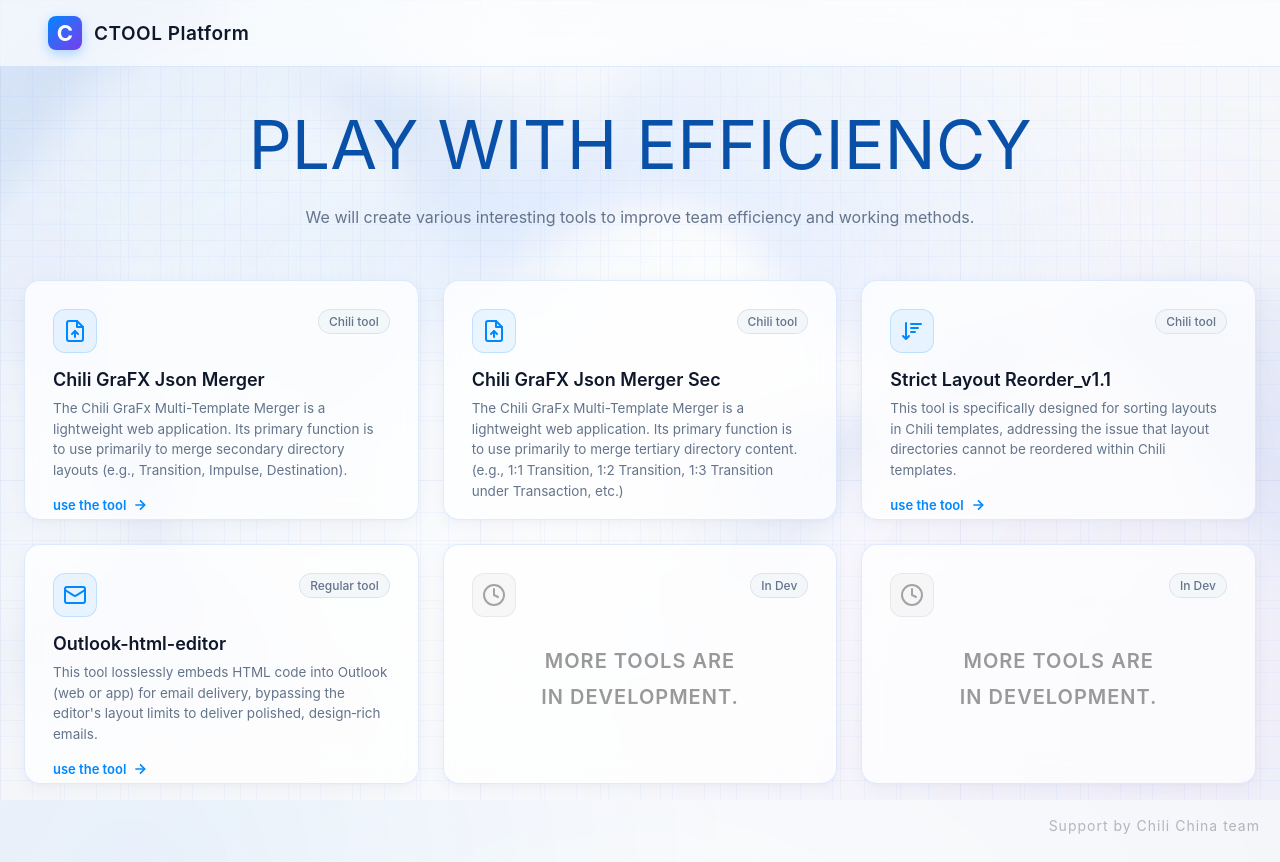
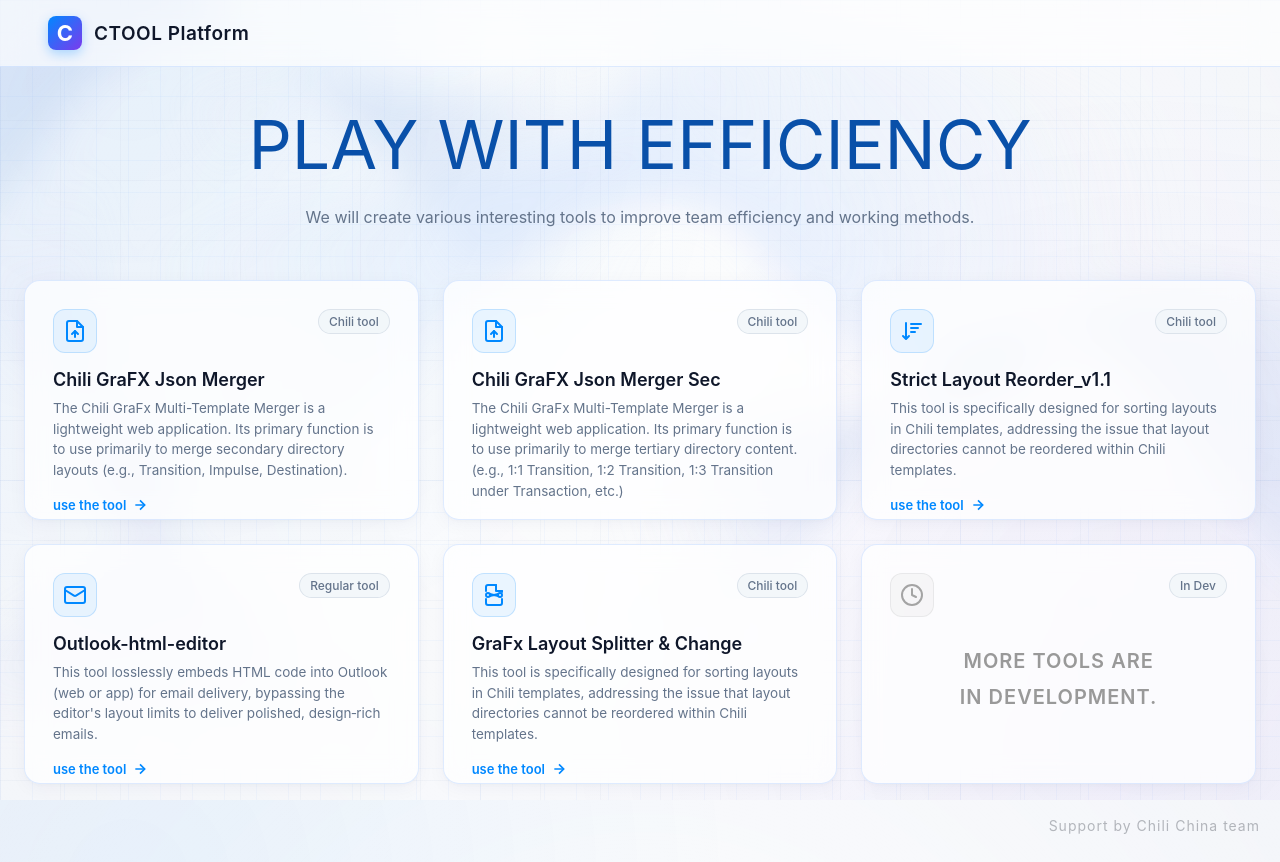
Before and after one commit to Chili-AsiaTeam/CTool-Platform, a plain HTML site: page index.html in a window 1280 px wide. Drawn offline with Linux system fonts and the light colour scheme.

Commit message:
Refactor card elements in index.html

```diff
--- a/index.html
+++ b/index.html
@@ -47,7 +47,7 @@
         <!-- 功能模块网格 -->
         <div class="grid-container">
 
-            <div class="card" id="merger" data-module="ai" id="card-ai" >
+            <div class="card" id="merger" data-module="ai"  >
                 <div class="card-header">
                     <div class="card-icon">
                         <svg width="24" height="24" viewBox="0 0 24 24" fill="none" stroke="currentColor" stroke-width="2" stroke-linecap="round" stroke-linejoin="round">
@@ -71,7 +71,7 @@
                 </div>
             </div>
 
-			<div class="card" id="merger_sec" data-module="ai" id="card-ai">
+			<div class="card" id="merger_sec" data-module="ai" >
 			    <div class="card-header">
 			        <div class="card-icon">
 			            <svg width="24" height="24" viewBox="0 0 24 24" fill="none" stroke="currentColor" stroke-width="2" stroke-linecap="round" stroke-linejoin="round">
@@ -95,7 +95,7 @@
 			    </div>
 			</div>
 
-           <div class="card" id="reorder" data-module="ai" id="card-ai">
+           <div class="card" id="reorder" data-module="ai"/>
                <div class="card-header">
                    <div class="card-icon">
                        <svg width="24" height="24" viewBox="0 0 24 24" fill="none" stroke="currentColor" stroke-width="2" stroke-linecap="round" stroke-linejoin="round">
@@ -121,7 +121,7 @@
                </div>
            </div>
 
-		   <div class="card" id="outlook" data-module="ai" id="card-ai">
+		   <div class="card" id="outlook" data-module="ai" >
 		       <div class="card-header">
 		           <div class="card-icon">
 		               <svg width="24" height="24" viewBox="0 0 24 24" fill="none" stroke="currentColor" stroke-width="2" stroke-linecap="round" stroke-linejoin="round">
@@ -143,29 +143,37 @@
 		       </div>
 		   </div>
 
-
-
-            <div class="card" data-module="inDev" id="card-devops">
+           <div class="card" id="splitter" data-module="ai">
                <div class="card-header">
                    <div class="card-icon">
                       <svg width="24" height="24" viewBox="0 0 24 24" fill="none" stroke="currentColor" stroke-width="2" stroke-linecap="round" stroke-linejoin="round">
-						  <!-- 表盘外圈 -->
-						  <circle cx="12" cy="12" r="10"></circle>
-						  <!-- 指在 12 点和 3 点之间的指针（等待状态） -->
-						  <polyline points="12 6 12 12 16 14"></polyline>
+                        <!-- 顶部上半截文件 -->
+                        <path d="M14 2H6a2 2 0 0 0-2 2v4"></path>
+                        <polyline points="14 2 14 8 20 8"></polyline>
+                        <path d="M20 8v1"></path>
+
+                        <!-- 底部下半截文件 -->
+                        <path d="M4 16v4a2 2 0 0 0 2 2h12a2 2 0 0 0 2-2v-4"></path>
+
+                        <!-- 中间裁切剪刀符号 -->
+                        <circle cx="6" cy="12" r="2"></circle>
+                        <circle cx="18" cy="12" r="2"></circle>
+                        <path d="M7.8 11.1L12 12l4.2-0.9"></path>
+                        <path d="M7.8 12.9L12 12l4.2 0.9"></path>
                       </svg>
                    </div>
-                    <span class="card-badge">In Dev</span>
+                   <span class="card-badge">Chili tool</span>
                </div>
                <div class="card-body">
-                    <h3 id="devops-title" class="more_tool_wait">More tools are </br> in development.</h3>
-                    <!-- <p id="devops-desc">支持一键流水线构建、K8s 容器编排与无缝热更新体验。</p> -->
+                   <h3 id="ai-title">GraFx Layout Splitter & Change</h3>
+                   <p id="ai-desc">This tool is specifically designed for sorting layouts in Chili templates, addressing the issue that layout directories cannot be reordered within Chili templates.</p>
                </div>
-               <!-- <div class="card-footer">
-                    <span>进入模块</span>
+               <div class="card-footer">
+                   <span>use the tool</span>
                    <svg class="arrow-icon" width="16" height="16" viewBox="0 0 24 24" fill="none" stroke="currentColor" stroke-width="2.5"><line x1="5" y1="12" x2="19" y2="12"></line><polyline points="12 5 19 12 12 19"></polyline></svg>
-                </div> -->
                </div>
+           </div>
+
 
            <div class="card" data-module="inDev" id="card-devops">
                <div class="card-header">
@@ -252,6 +260,10 @@
 		    // window.location.href = './GraFx Json Merger.html';
 			window.open('./tools/Layout Restrictive Reorder Tool.html', '_blank');
 		});
+		document.getElementById('splitter').addEventListener('click', function() {
+		    // window.location.href = './GraFx Json Merger.html';
+			window.open('./tools/GraFx Layout Splitter & Change(En).html', '_blank');
+		});
 
         document.getElementById('outlook').addEventListener('click', function() {
 		    // window.location.href = './GraFx Json Merger.html';
```
Lines whose indentation alone changed are shown as unchanged.
